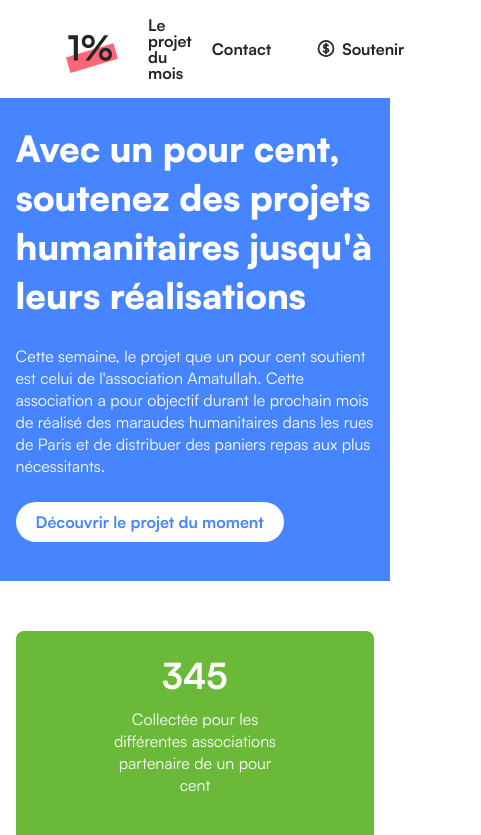
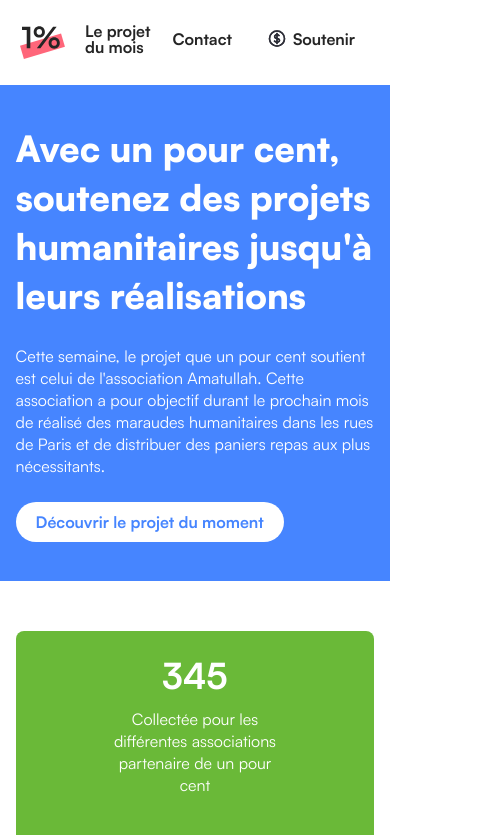
Before and after one commit to sofianslimani/unpourcent-next, a Next.js app: page / in a window 390 px wide. Shown: the top 835 px of the page, 481 px wide, since content can reach past the window. Built offline with nearby package versions, Linux system fonts and the light colour scheme.

Commit message:
fix: do some responsive

```diff
--- a/styles/layouts/footer/_footer.scss
+++ b/styles/layouts/footer/_footer.scss
@@ -6,6 +6,11 @@
     display: flex;
     gap: 75px;
     justify-content: space-between;
+
+    @include tablet {
+      flex-direction: column;
+      gap: 30px;
+    }
     > div {
       &:first-child {
         width: 13%;
--- a/styles/layouts/header/_header.scss
+++ b/styles/layouts/header/_header.scss
@@ -11,6 +11,10 @@
     display: flex;
     justify-content: space-between;
 
+    @include tablet {
+      padding-inline: 20px;
+    }
+
     &-left,
     &-right {
       display: flex;
@@ -22,6 +26,10 @@
           align-items: center;
           margin-inline: 20px;
           list-style: none;
+
+          @include tablet {
+            margin-inline: 10px;
+          }
           &-item {
             position: relative;
             margin-inline: 10px;
@@ -94,5 +102,15 @@
         }
       }
     }
+
+    &-left {
+      &-logo {
+        @include tablet {
+          img {
+            width: 45px;
+          }
+        }
+      }
+    }
   }
 }
--- a/styles/views/contact/_contact-form.scss
+++ b/styles/views/contact/_contact-form.scss
@@ -79,6 +79,10 @@
             justify-content: space-between;
 
             gap: 26px;
+
+            @include tablet {
+              flex-direction: column;
+            }
             .contact-form-container-right-bottom-inputs-input {
               display: flex;
               flex-direction: column;
```
